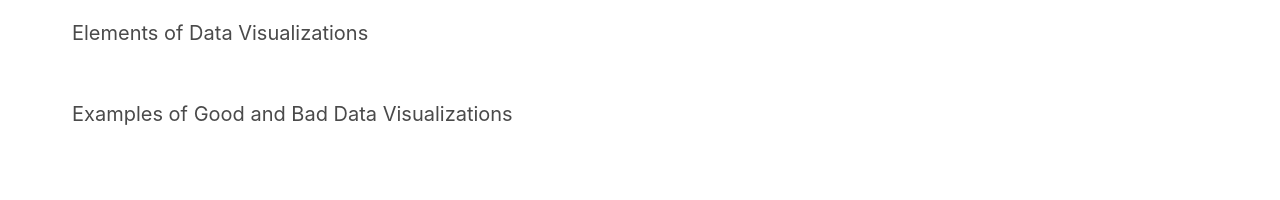
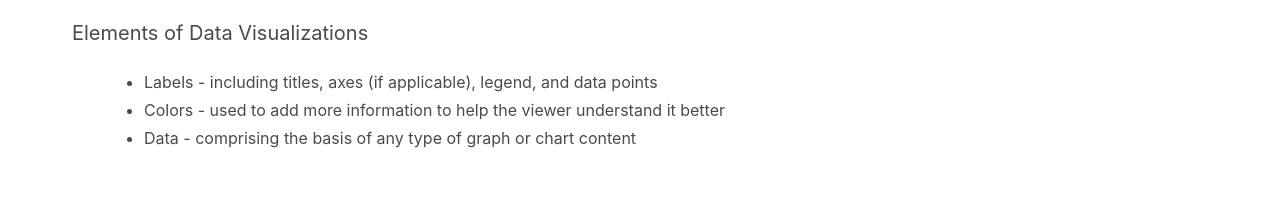
Before and after one commit to robert-laws/practice-dec-2020-react-app-with-bulma, a React (Create React App) app: page /week1 in a window 1280 px wide. Shown: the part 1866-2066 px from the top of the page. Built offline with nearby package versions, Linux system fonts and the light colour scheme.

Commit message:
additional content

```diff
--- a/src/pages/Week1.js
+++ b/src/pages/Week1.js
@@ -76,11 +76,37 @@ export const Week1 = () => {
         <SectionTitle id='elements-of-data-visualizations'>
           Elements of Data Visualizations
         </SectionTitle>
+        <SectionContent>
+          <SectionList
+            lists={[
+              {
+                items: [
+                  {
+                    type: 'text',
+                    text:
+                      'Labels - including titles, axes (if applicable), legend, and data points',
+                  },
+                  {
+                    type: 'text',
+                    text:
+                      'Colors - used to add more information to help the viewer understand it better',
+                  },
+                  {
+                    type: 'text',
+                    text:
+                      'Data - comprising the basis of any type of graph or chart content',
+                  },
+                ],
+              },
+            ]}
+          />
+        </SectionContent>
       </SectionGroup>
       <SectionGroup>
         <SectionTitle id='examples-of-good-and-bad-data-visualizations'>
           Examples of Good and Bad Data Visualizations
         </SectionTitle>
+        <SectionContent></SectionContent>
       </SectionGroup>
     </SubPage>
   );
```
